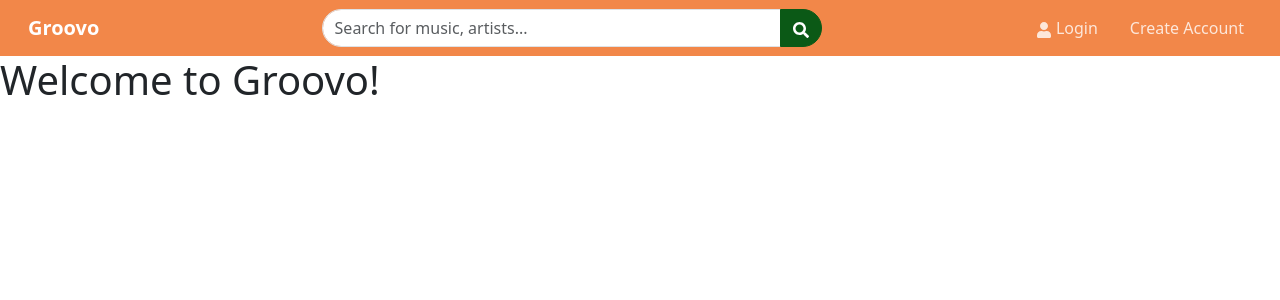
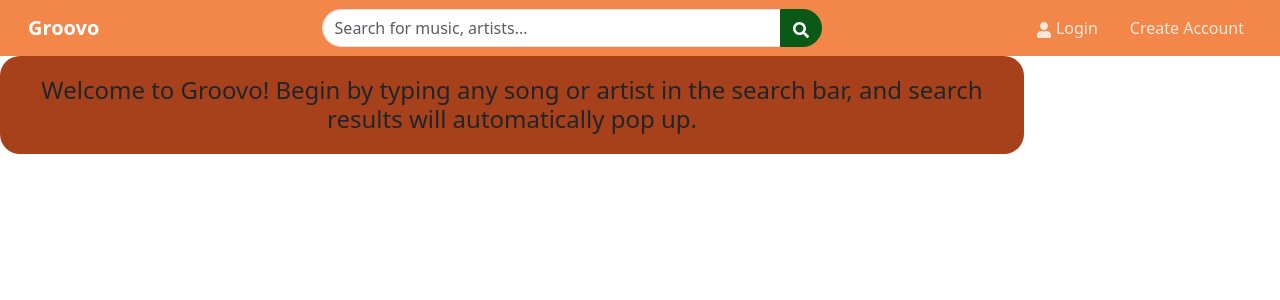
Before and after one commit to daveyloder/groovo, a React (Vite) app: page / in a window 1280 px wide. Shown: the top 300 px of the page. Built offline with nearby package versions, Linux system fonts and the light colour scheme.

Commit message:
Added header component, will fix rest later

```diff
--- a/src/App.jsx
+++ b/src/App.jsx
@@ -1,5 +1,6 @@
 import { useState } from "react";
 import NavbarComponent from "./components/navbar/NavbarComponent";
+import Header from "./components/headers/HeaderComponent";
 
 function App() {
   const [count, setCount] = useState(0);
@@ -8,9 +9,7 @@ function App() {
     <>
       <NavbarComponent />
 
-      <div>
-        <h1>Welcome to Groovo!</h1>
-      </div>
+      <Header />
     </>
   );
 }
--- /dev/null
+++ b/src/components/headers/Header.module.css
@@ -0,0 +1,20 @@
+:root{
+    --background-color: #260a0c;
+--button-color: #0b5916;
+--navbar-color: #f28749;
+--card-color: #a6411c;
+}
+
+
+.header {
+    background-color: var(--card-color);
+    padding: 20px;
+    border-radius: 20px;
+    text-align: center;
+    width: 80%;
+}
+
+.header h1 {
+    margin: 0;
+    font-size: 24px;
+}
--- /dev/null
+++ b/src/components/headers/HeaderComponent.jsx
@@ -0,0 +1,12 @@
+import React from 'react';
+import styles from './Header.module.css';
+
+export default function Header() {
+    return(
+        <>
+    <div className={styles.header}>
+        <h1>Welcome to Groovo! Begin by typing any song or artist in the search bar, and search results will automatically pop up.</h1>
+    </div>
+        </>
+    )
+}
```
